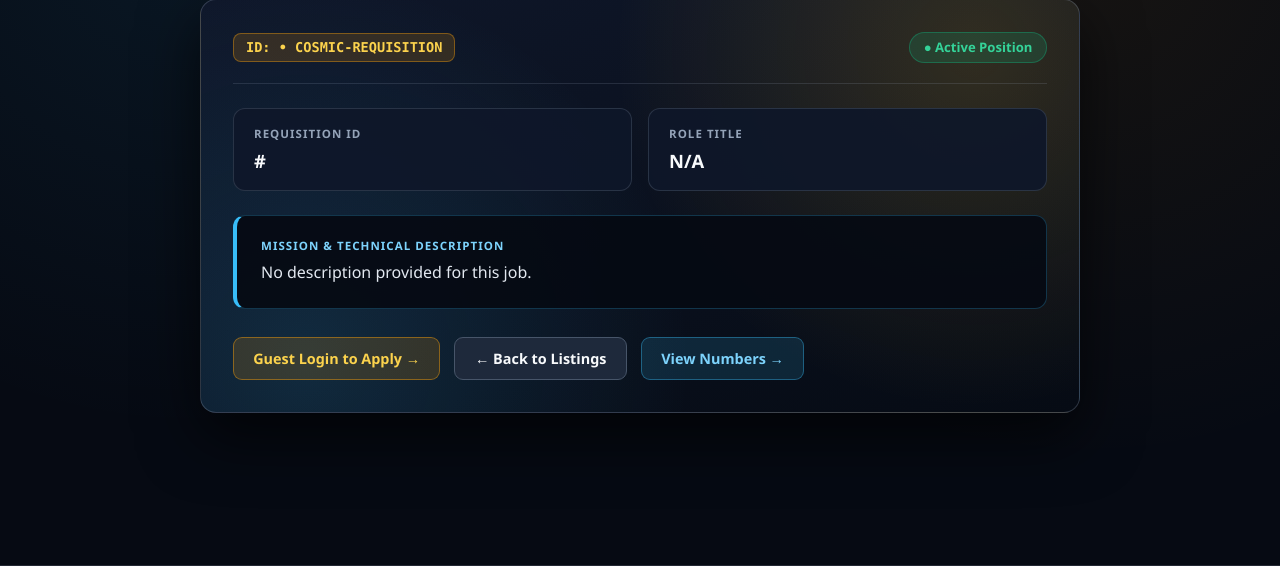
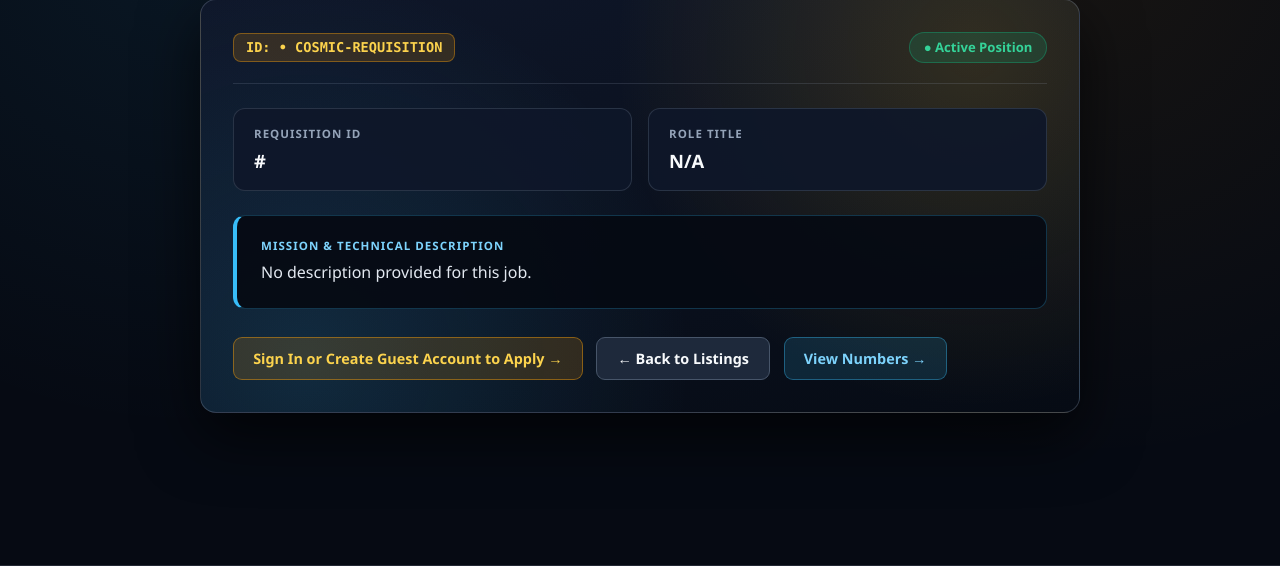
Before and after one commit to b7mid/Symfony, a Symfony app: template templates/job/show.html.twig in a window 1280 px wide. Shown: the part 170-736 px from the top of the page. Run offline with Twig, Linux system fonts and the light colour scheme; the template is opened without the code that fills it, so the values that code supplies are empty; some libraries are stand-ins or nearby versions.

Commit message:
Update guest apply redirect link on job show template to app_unified_access

```diff
--- a/templates/job/show.html.twig
+++ b/templates/job/show.html.twig
@@ -251,8 +251,8 @@
                         </button>
                     </form>
                 {% else %}
-                    <a href="{{ path('app_guest_portal') }}" class="astro-job-btn-link astro-job-btn-guest">
-                        Guest Login to Apply &rarr;
+                    <a href="{{ path('app_unified_access') }}" class="astro-job-btn-link astro-job-btn-guest">
+                        Sign In or Create Guest Account to Apply &rarr;
                     </a>
                 {% endif %}
 
```
